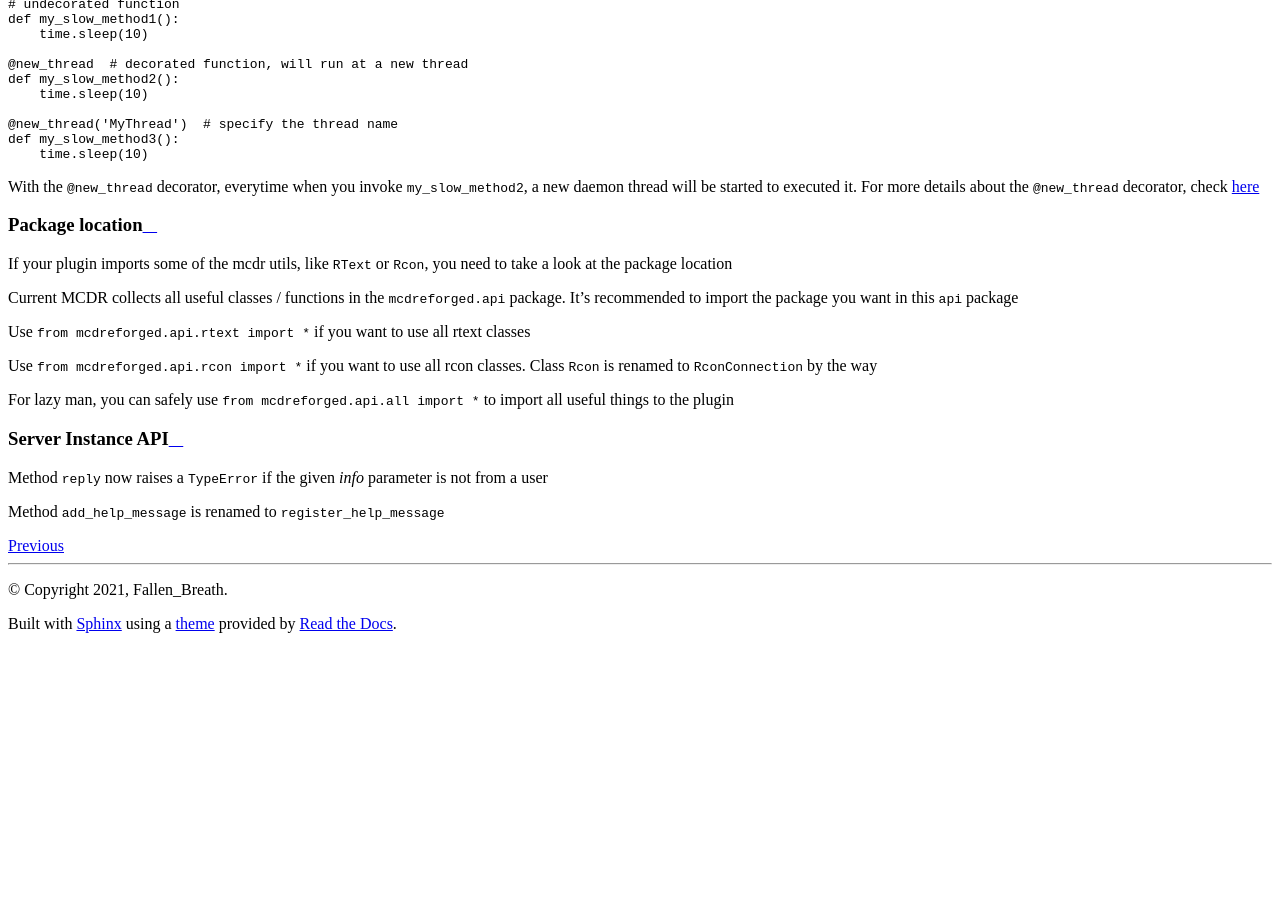
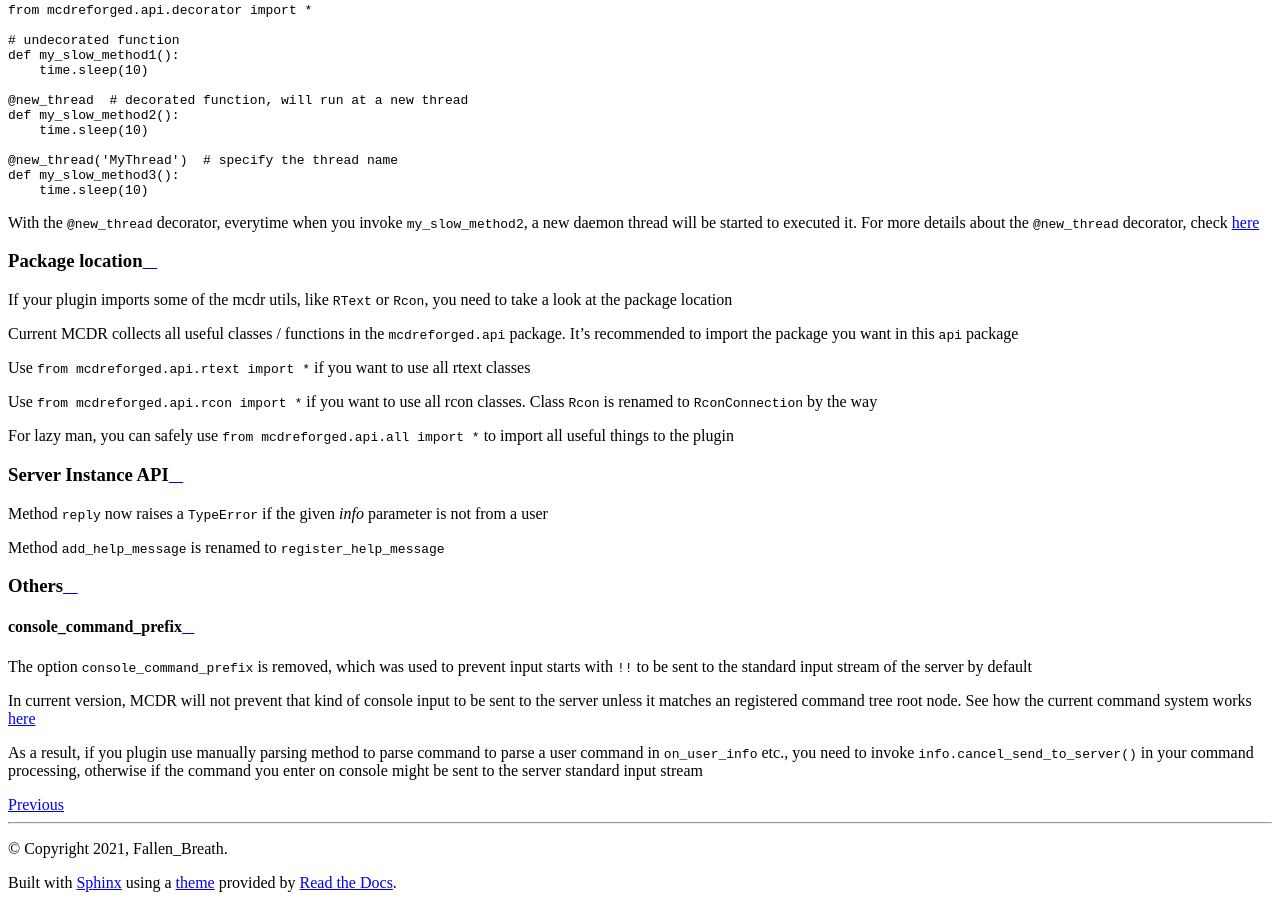
Before and after one commit to MCDReforged/MCDReforged, a Sphinx documentation site: the page built from docs/source/migrate_from_0.x.md, in a window 1280 px wide and 900 px high, scrolled down 2490 px. Built offline with Sphinx 7.4.7 and the Read the Docs theme 2.0.0, drawn with Linux system fonts in a browser that asks for light colours; before the commit the page ends 3131 px from its top, so only the background shows below that; some of the changed text lies outside the part shown.

Commit message:
doc of command work flow and console_command_prefix thing for old plugins

```diff
--- a/docs/source/migrate_from_0.x.md
+++ b/docs/source/migrate_from_0.x.md
@@ -124,3 +124,13 @@
 Method `reply` now raises a `TypeError` if the given *info* parameter is not from a user
 
 Method `add_help_message` is renamed to `register_help_message`
+
+### Others
+
+#### console_command_prefix
+
+The option `console_command_prefix` is removed, which was used to prevent input starts with `!!` to be sent to the standard input stream of the server by default
+
+In current version, MCDR will not prevent that kind of console input to be sent to the server unless it matches an registered command tree root node. See how the current command system works [here](plugin_dev/command.html#workflow)
+
+As a result, if you plugin use manually parsing method to parse command to parse a user command in `on_user_info` etc., you need to invoke `info.cancel_send_to_server()` in your command processing, otherwise if the command you enter on console might be sent to the server standard input stream
```
Also changed, not shown: docs/source/plugin_dev/command.md (+8 -0 lines).
